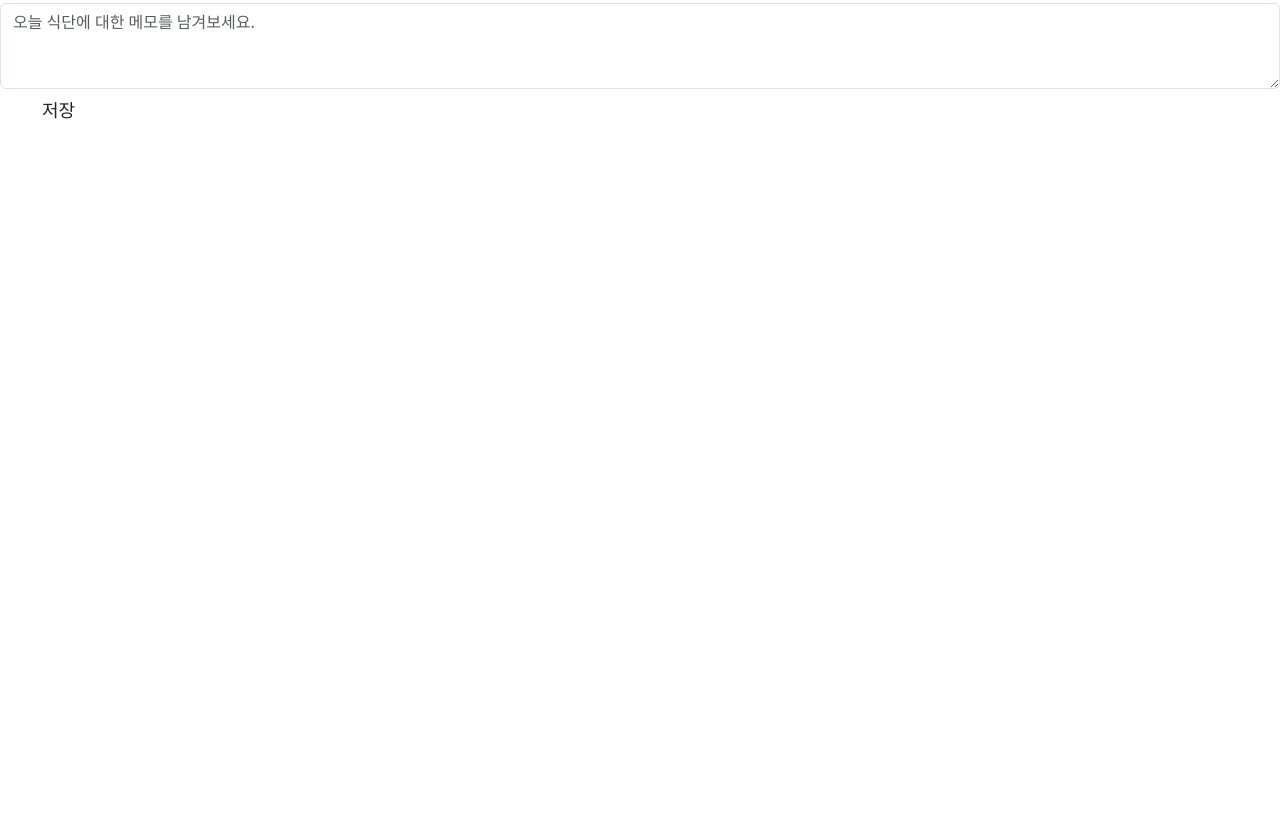
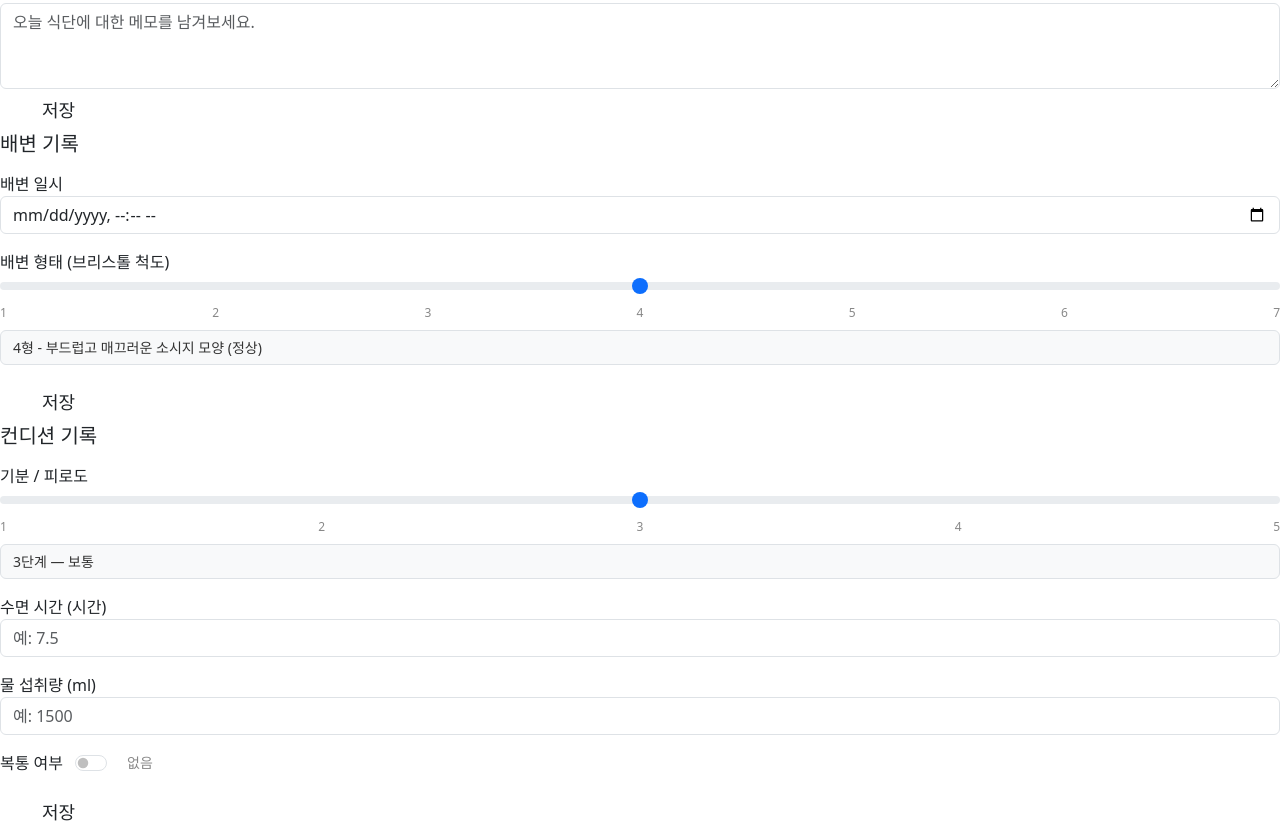
Before and after one commit to 2025-SMHRD-KDT-HealthCare-3/OncoCare, a React (Vite) app: page /DailyReport/1 in a window 1280 px wide. Shown: the part 402-1236 px from the top of the page. Before the commit the page ends 800 px from the top, so only its background shows below. Built offline with nearby package versions, Linux system fonts and the light colour scheme; a web font is replaced by a local one.

Commit message:
데일리 배변기록, 컨디션 기록 틀 제작

```diff
--- /dev/null
+++ b/src/components/DailyBowel.jsx
@@ -0,0 +1,71 @@
+import { useState } from 'react'
+import 'bootstrap/dist/css/bootstrap.min.css'
+
+const bristolLabels = {
+  1: '1형 - 분리된 딱딱한 덩어리 (심한 변비)',
+  2: '2형 - 울퉁불퉁한 소시지 모양 (경한 변비)',
+  3: '3형 - 표면에 균열 있는 소시지 모양 (정상)',
+  4: '4형 - 부드럽고 매끄러운 소시지 모양 (정상)',
+  5: '5형 - 경계가 뚜렷한 부드러운 덩어리 (섬유질 부족)',
+  6: '6형 - 경계가 불분명한 푹신한 덩어리 (경한 설사)',
+  7: '7형 - 고형물 없는 액체 (심한 설사)',
+}
+
+const DailyBowel = () => {
+  const [datetime, setDatetime] = useState('')
+  const [bristolType, setBristolType] = useState(4)
+
+  const handleSave = () => {
+    // TODO: axios.post로 백엔드 저장 연결
+    console.log({ datetime, bristolType })
+    alert('저장되었습니다.')
+  }
+
+  return (
+    <div className="daily-diet-card">
+      <h5 className="daily-diet-label" style={{ marginBottom: '16px' }}>배변 기록</h5>
+
+      {/* 배변 일시 */}
+      <div className="daily-diet-comment">
+        <span className="daily-diet-label">배변 일시</span>
+        <input
+          type="datetime-local"
+          className="form-control"
+          value={datetime}
+          onChange={(e) => setDatetime(e.target.value)}
+        />
+      </div>
+
+      {/* 브리스톨 배변 척도 슬라이더 */}
+      <div className="daily-diet-comment" style={{ marginTop: '16px' }}>
+        <span className="daily-diet-label">배변 형태 (브리스톨 척도)</span>
+        <input
+          type="range"
+          className="form-range"
+          min={1}
+          max={7}
+          step={1}
+          value={bristolType}
+          onChange={(e) => setBristolType(Number(e.target.value))}
+        />
+        <div style={{ display: 'flex', justifyContent: 'space-between', fontSize: '12px', color: '#888' }}>
+          {[1, 2, 3, 4, 5, 6, 7].map((n) => <span key={n}>{n}</span>)}
+        </div>
+        <div className="form-control" style={{ marginTop: '8px', background: '#f8f9fa', color: '#333', fontSize: '14px' }}>
+          {bristolLabels[bristolType]}
+        </div>
+      </div>
+
+      {/* 저장 버튼 */}
+      <button
+        className="btn daily-diet-save-btn"
+        onClick={handleSave}
+        style={{ marginTop: '16px' }}
+      >
+        저장
+      </button>
+    </div>
+  )
+}
+
+export default DailyBowel
--- /dev/null
+++ b/src/components/DailyCondition.jsx
@@ -0,0 +1,131 @@
+import { useState } from 'react'
+import 'bootstrap/dist/css/bootstrap.min.css'
+
+const conditionLabels = {
+  1: '매우 나쁨',
+  2: '나쁨',
+  3: '보통',
+  4: '좋음',
+  5: '매우 좋음',
+}
+
+const DailyCondition = () => {
+  const [condition, setCondition] = useState(3)
+  const [sleepHours, setSleepHours] = useState('')
+  const [waterMl, setWaterMl] = useState('')
+  const [hasPain, setHasPain] = useState(false)
+  const [painLevel, setPainLevel] = useState(1)
+
+  const handleSave = () => {
+    // TODO: axios.post로 백엔드 저장 연결
+    console.log({ condition, sleepHours, waterMl, hasPain, painLevel: hasPain ? painLevel : null })
+    alert('저장되었습니다.')
+  }
+
+  return (
+    <div className="daily-diet-card">
+      <h5 className="daily-diet-label" style={{ marginBottom: '16px' }}>컨디션 기록</h5>
+
+      {/* 기분/피로도 */}
+      <div className="daily-diet-comment">
+        <span className="daily-diet-label">기분 / 피로도</span>
+        <input
+          type="range"
+          className="form-range"
+          min={1}
+          max={5}
+          step={1}
+          value={condition}
+          onChange={(e) => setCondition(Number(e.target.value))}
+        />
+        <div style={{ display: 'flex', justifyContent: 'space-between', fontSize: '12px', color: '#888' }}>
+          {[1, 2, 3, 4, 5].map((n) => <span key={n}>{n}</span>)}
+        </div>
+        <div className="form-control" style={{ marginTop: '8px', background: '#f8f9fa', color: '#333', fontSize: '14px' }}>
+          {condition}단계 — {conditionLabels[condition]}
+        </div>
+      </div>
+
+      {/* 수면시간 */}
+      <div className="daily-diet-comment" style={{ marginTop: '16px' }}>
+        <span className="daily-diet-label">수면 시간 (시간)</span>
+        <input
+          type="number"
+          className="form-control"
+          min={0}
+          max={24}
+          step={0.5}
+          placeholder="예: 7.5"
+          value={sleepHours}
+          onChange={(e) => setSleepHours(e.target.value)}
+        />
+      </div>
+
+      {/* 물 섭취량 */}
+      <div className="daily-diet-comment" style={{ marginTop: '16px' }}>
+        <span className="daily-diet-label">물 섭취량 (ml)</span>
+        <input
+          type="number"
+          className="form-control"
+          min={0}
+          step={50}
+          placeholder="예: 1500"
+          value={waterMl}
+          onChange={(e) => setWaterMl(e.target.value)}
+        />
+      </div>
+
+      {/* 복통 여부 토글 */}
+      <div className="daily-diet-comment" style={{ marginTop: '16px' }}>
+        <div style={{ display: 'flex', alignItems: 'center', gap: '12px' }}>
+          <span className="daily-diet-label" style={{ marginBottom: 0 }}>복통 여부</span>
+          <div className="form-check form-switch" style={{ margin: 0 }}>
+            <input
+              className="form-check-input"
+              type="checkbox"
+              role="switch"
+              checked={hasPain}
+              onChange={(e) => setHasPain(e.target.checked)}
+            />
+          </div>
+          <span style={{ fontSize: '14px', color: hasPain ? '#e74c3c' : '#888' }}>
+            {hasPain ? '있음' : '없음'}
+          </span>
+        </div>
+
+        {/* 통증 정도 (토글 열릴 때만 표시) */}
+        {hasPain && (
+          <div style={{ marginTop: '12px' }}>
+            <span className="daily-diet-label">통증 정도 (1~5)</span>
+            <input
+              type="range"
+              className="form-range"
+              min={1}
+              max={5}
+              step={1}
+              value={painLevel}
+              onChange={(e) => setPainLevel(Number(e.target.value))}
+            />
+            <div style={{ display: 'flex', justifyContent: 'space-between', fontSize: '12px', color: '#888' }}>
+              {[1, 2, 3, 4, 5].map((n) => <span key={n}>{n}</span>)}
+            </div>
+            <div className="form-control" style={{ marginTop: '8px', background: '#fff0f0', color: '#c0392b', fontSize: '14px' }}>
+              통증 {painLevel}단계
+            </div>
+          </div>
+        )}
+      </div>
+
+      {/* 저장 버튼 */}
+      <button
+        className="btn daily-diet-save-btn"
+        onClick={handleSave}
+        style={{ marginTop: '16px' }}
+      >
+        저장
+      </button>
+    </div>
+  )
+}
+
+export default DailyCondition
--- a/src/components/DailyReportBody.jsx
+++ b/src/components/DailyReportBody.jsx
@@ -1,10 +1,14 @@
 import React from 'react'
 import DailyDiet from './DailyDiet'
+import DailyBowel from './DailyBowel'
+import DailyCondition from './DailyCondition'
 
 const DailyReportBody = () => {
   return (
     <div className='main-content'>
         <DailyDiet></DailyDiet>
+        <DailyBowel></DailyBowel>
+        <DailyCondition></DailyCondition>
     </div>
   )
 }
```
